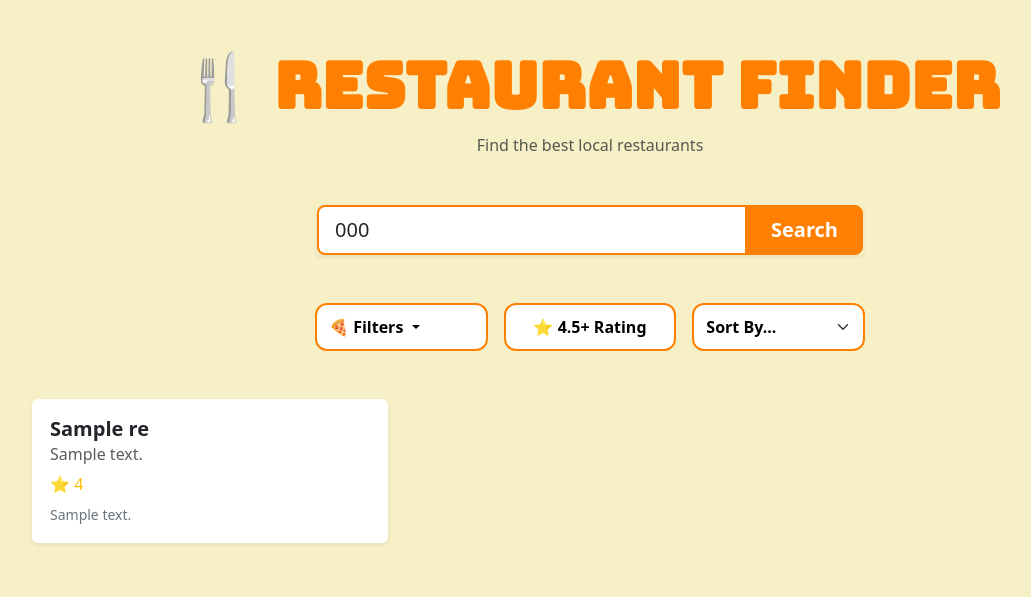
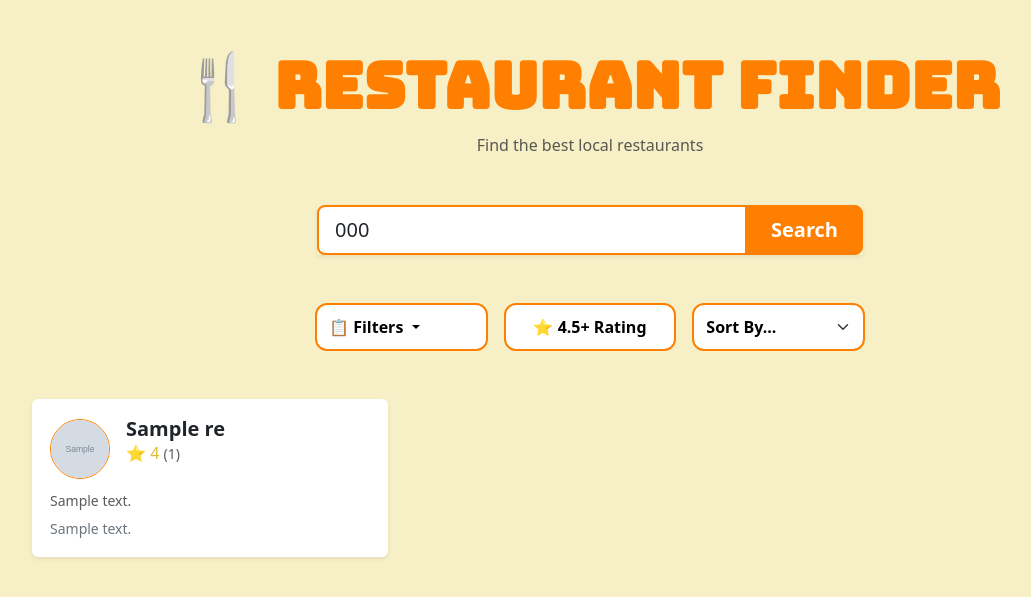
Before and after one commit to christinasamara/restaurant-discovery-service-jet, a Flask app: template templates/index.html in a window 1280 px wide. Shown: the top 597 px of the page, without its empty margins (50-1081 px from the left). Run offline with Flask 3, Linux system fonts and the light colour scheme; the template is opened without the code that fills it: most values are stand-ins (such as "Sample title", 1, 10 or a date in 2020); grey boxes marked "Sample" are stand-in pictures.

Commit message:
more details like logo and reviews

```diff
--- a/data_loader.py
+++ b/data_loader.py
@@ -22,7 +22,10 @@ def load_data(postcode="EC4M7RF"):
                 "name": res.get('name'),
                 "cuisines": ", ".join(cuisine_list),
                 "rating": res.get('rating', {}).get('starRating'),
-                "address": full_address
+                # get also count else get 0
+                "rating_count": res.get('rating', {}).get('count', 0),
+                "address": full_address,
+                "logo_url": res.get('logoUrl')
             })
 
         return restaurants
--- a/templates/index.html
+++ b/templates/index.html
@@ -60,6 +60,11 @@
             border-radius: 12px;
             padding: 15px;
         }
+
+        .rating-gold {
+            color: #dfbb38;
+            font-weight: 500;
+        }
     </style>
 </head>
 
@@ -89,7 +94,7 @@
                         <div class="dropdown">
                             <button class="btn button-filter w-100 dropdown-toggle text-start " type="button"
                                 data-bs-toggle="dropdown">
-                                🍕 Filters
+                                📋 Filters
                             </button>
                             <ul class="dropdown-menu p-3 shadow border-2" id="cuisineMenu"
                                 style="border-color: black; min-width: 250px; max-height: 400px; overflow-y: auto;">
@@ -154,9 +159,22 @@
             <div class="col-md-6 col-lg-4">
                 <div class="card h-100 shadow-sm">
                     <div class="card-body">
-                        <h5 class="card-title fw-bold">{{ res.name }}</h5>
-                        <h6 class="card-subtitle mb-2 text-muted">{{ res.cuisines }}</h6>
-                        <p class="text-warning mb-2">⭐ {{ res.rating }}</p>
+                        <div class="d-flex align-items-center mb-3">
+                            {% if res.logo_url %}
+                            <img src="{{ res.logo_url }}" alt="{{ res.name }} logo" class="rounded-circle border me-3"
+                                style="width: 60px; height: 60px; object-fit: cover; border-color: #ff8000 !important;">
+                            {% endif %}
+
+                            <div>
+                                <h5 class="card-title fw-bold mb-0">{{ res.name }}</h5>
+                                <p>
+                                    <span class="rating-gold">⭐ {{ res.rating }}</span>
+                                    <span class="text-muted small">({{ res.rating_count }})</span>
+                                </p>
+                            </div>
+                        </div>
+
+                        <h6 class="card-subtitle mb-2 text-muted small">{{ res.cuisines }}</h6>
                         <p class="card-text small text-secondary">{{ res.address }}</p>
                     </div>
                 </div>
```
